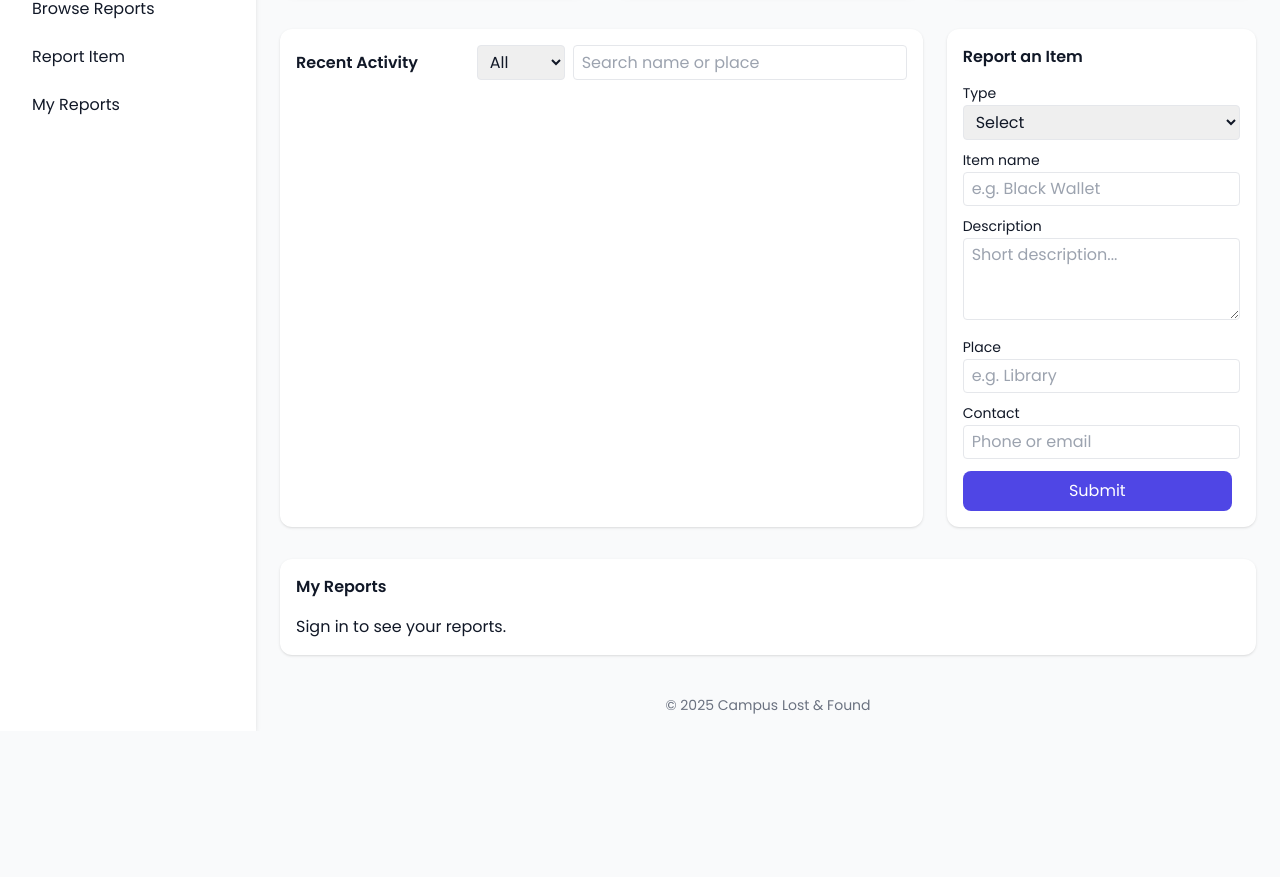
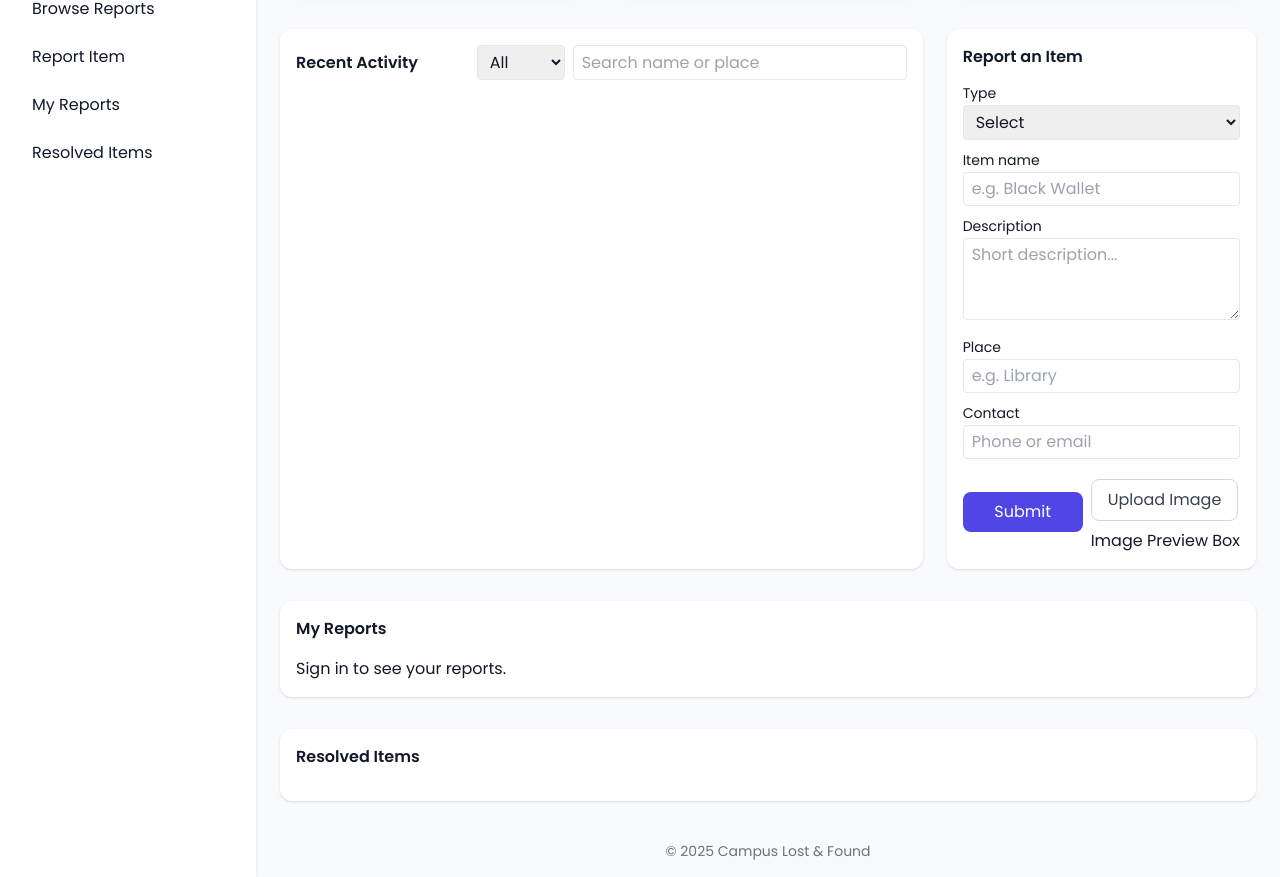
Before and after one commit to PiyushKu-ndroid/Design-and-thinking, a plain HTML site: page index.html in a window 1280 px wide. Shown: the part 223-1100 px from the top of the page. Before the commit the page ends 954 px from the top, so only its background shows below. Drawn offline with nearby package versions, Linux system fonts and the light colour scheme; no server answers.

Commit message:
Removed the resolved data from main dashboard and moved it

```diff
--- a/index.html
+++ b/index.html
@@ -24,6 +24,8 @@
         <a class="block py-3 px-4 rounded-lg hover:bg-indigo-50" href="#reports">Browse Reports</a>
         <a class="block py-3 px-4 rounded-lg hover:bg-indigo-50" href="#submit">Report Item</a>
         <a class="block py-3 px-4 rounded-lg hover:bg-indigo-50" href="#myreports">My Reports</a>
+        <a class="block py-3 px-4 rounded-lg hover:bg-indigo-50" href="#resolvedList">Resolved Items</a>
+
       </nav>
     </aside>
 
@@ -166,15 +168,11 @@
 
                   <input type="file" id="itemImage" accept="image/*" class="hidden">
 
-                  <!-- <button
-    type="button"
-    id="imageBtn"
-    class="btn-ghost w-fit"
-  >
-    Upload Image
-  </button>
-    Image Preview Box -->
-                  <!-- <img id="imagePreview" class="hidden w-32 h-32 object-cover rounded border" /> -->
+                  <button type="button" id="imageBtn" class="btn-ghost w-fit">
+                    Upload Image
+                  </button>
+                  Image Preview Box
+                  <img id="imagePreview" class="hidden w-32 h-32 object-cover rounded border" />
 
                 </div>
 
@@ -190,6 +188,12 @@
           <h3 class="font-semibold mb-4">My Reports</h3>
           <div id="myReportsList" class="space-y-3"></div>
         </section>
+
+        <section id="resolvedList" class="mt-8 bg-white p-4 rounded-xl shadow">
+  <h3 class="font-semibold mb-4">Resolved Items</h3>
+  <div id="resolvedItemsContainer" class="space-y-3"></div>
+</section>
+
 
       </main>
 
@@ -336,7 +340,8 @@
           <h3 class="font-semibold text-indigo-600 mb-1">General Rules</h3>
           <ul class="list-disc pl-5 space-y-1">
             <li>This system is only for campus lost & found items.</li>
-            <li>Users must sign in with Google — <span class="font-semibold">For accurate identity validation, only college email IDs are accepted.</span></li>
+            <li>Users must sign in with Google — <span class="font-semibold">For accurate identity validation, only
+                college email IDs are accepted.</span></li>
             <li>False or misleading reports may result in access restrictions.</li>
           </ul>
         </div>
```
